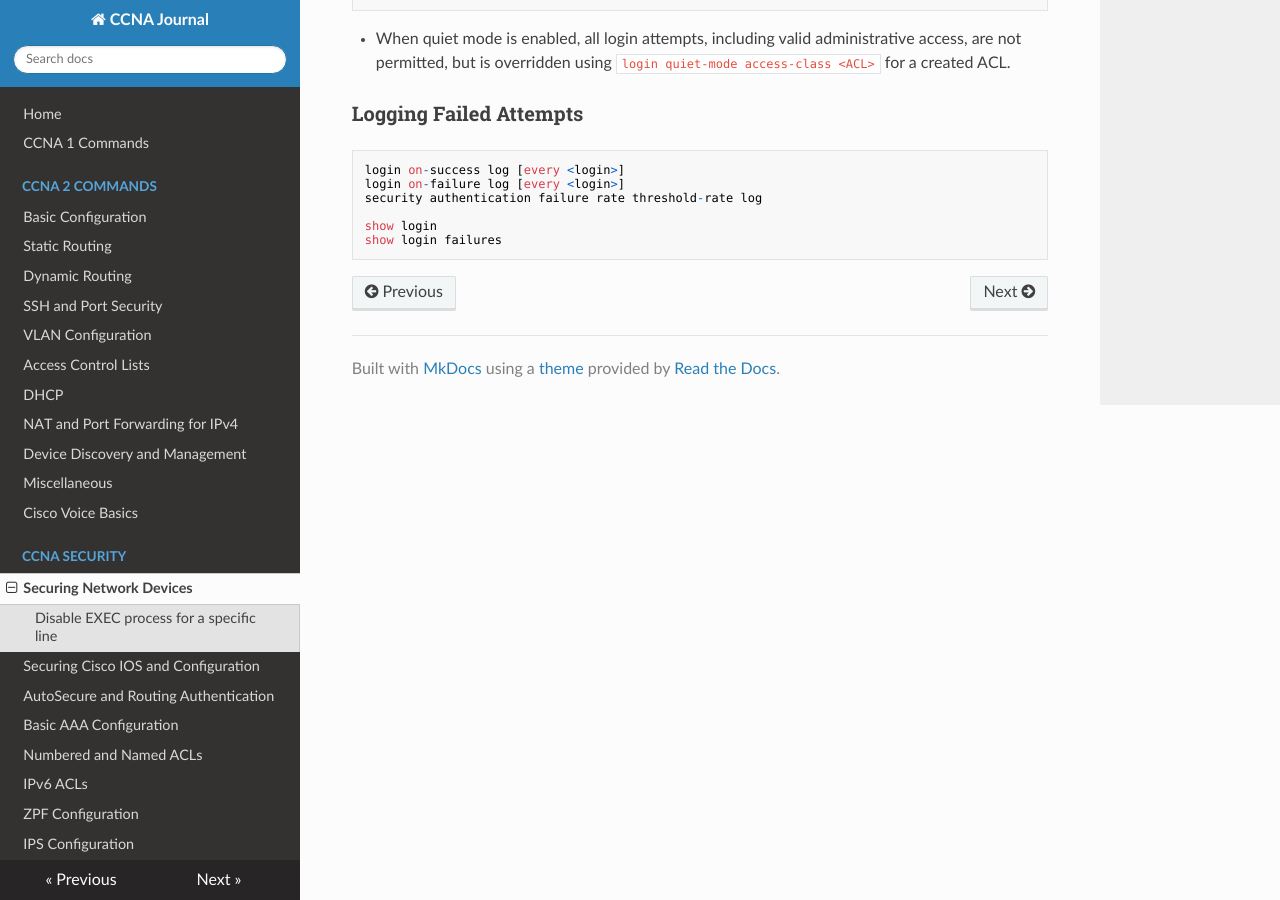
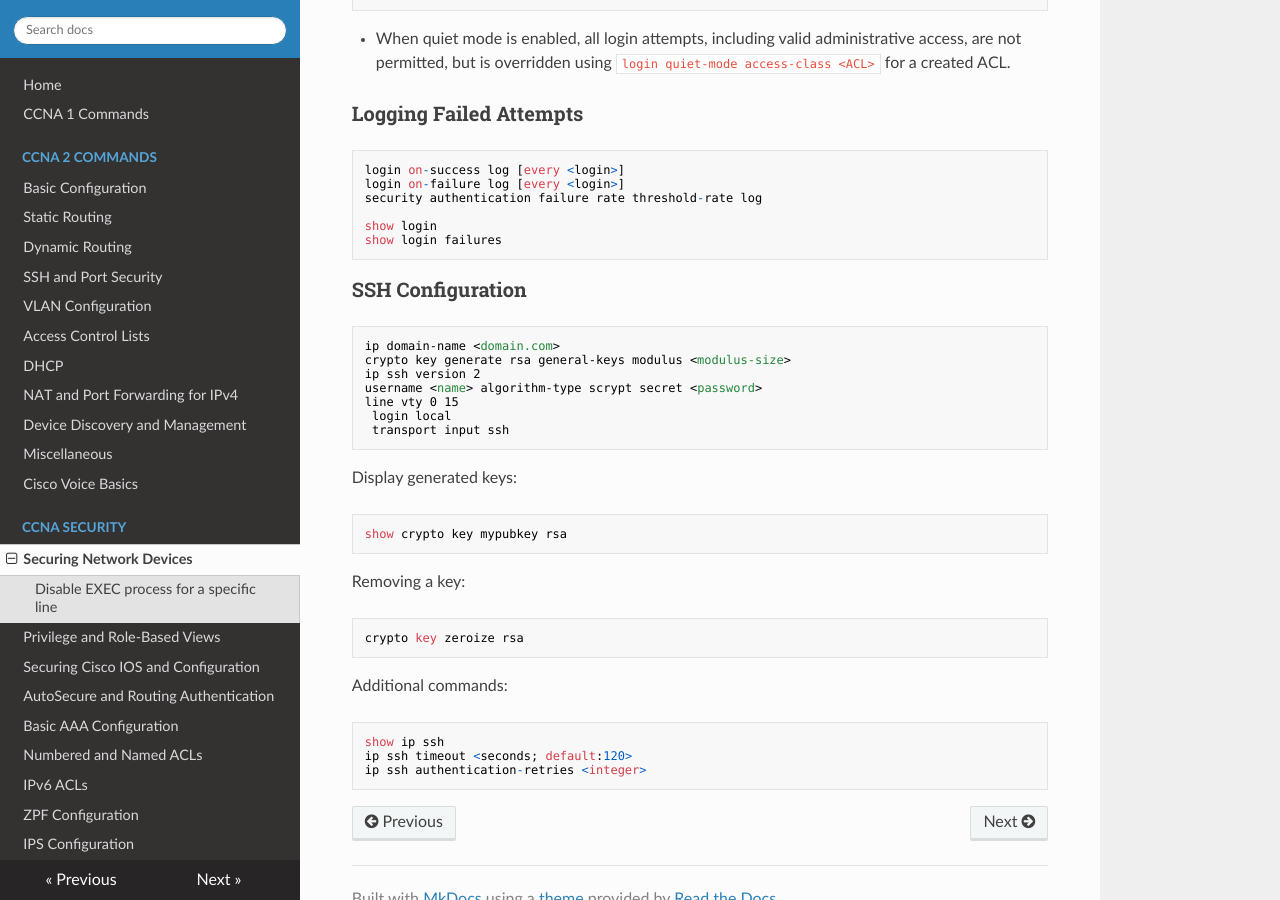
Before and after one commit to dotneko/ccna-ref, an MkDocs documentation site: the page built from docs/CCNAS/S02-1_Securing_Network_Devices.md, in a window 1280 px wide and 900 px high, scrolled down 1564 px. Built offline with MkDocs 1.6.1, drawn with Linux system fonts in a browser that asks for light colours; nearby versions of some CDN libraries; old or Windows-style settings are respelled for this version of MkDocs.

````diff
--- a/docs/CCNAS/S02-1_Securing_Network_Devices.md
+++ b/docs/CCNAS/S02-1_Securing_Network_Devices.md
@@ -96,3 +96,35 @@
 show login
 show login failures
 ```
+
+### SSH Configuration
+
+```
+ip domain-name <domain.com>
+crypto key generate rsa general-keys modulus <modulus-size>
+ip ssh version 2
+username <name> algorithm-type scrypt secret <password>
+line vty 0 15
+ login local
+ transport input ssh
+```
+
+Display generated keys:
+
+```
+show crypto key mypubkey rsa
+```
+
+Removing a key:
+
+```
+crypto key zeroize rsa
+```
+
+Additional commands:
+
+```
+show ip ssh
+ip ssh timeout <seconds; default:120>
+ip ssh authentication-retries <integer>
+```
--- a/mkdocs.yml
+++ b/mkdocs.yml
@@ -17,6 +17,7 @@
 - Cisco Voice Basics: 'Cisco_Voice-Notes.md'
 - CCNA Security:
     - 'Securing Network Devices': 'CCNAS/S02-1_Securing_Network_Devices.md'
+    - 'Privilege and Role-Based Views': 'CCNAS/S02-2_Privilege_Role-based_Access.md'
     - 'Securing Cisco IOS and Configuration': 'CCNAS/S02-2_Securing_Cisco_IOS_and_Configuration.md'
     - 'AutoSecure and Routing Authentication': 'CCNAS/S02-3_AutoSecure_and_Routing_Authentication.md'
     - 'Basic AAA Configuration': 'CCNAS/S03_Basic_AAA_Configuration.md'
````
Also changed, not shown: docs/CCNAS/S05_IPS_Configuration.md (+7 -10 lines), docs/index.md (+2 -2 lines).
